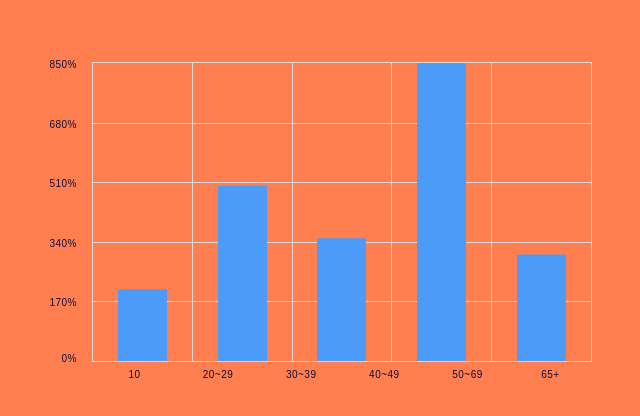
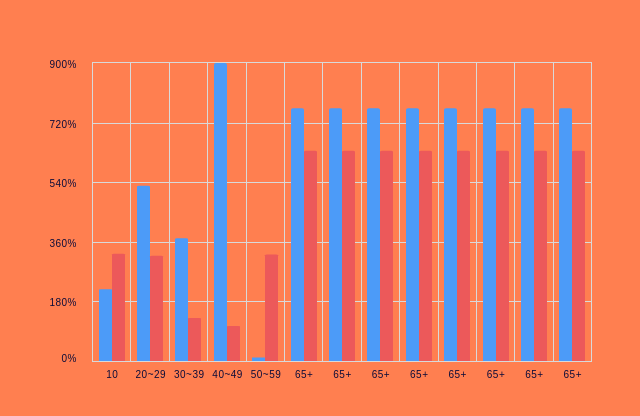
Before and after one commit to dovigod/Mega-component, a React (Vite) app: page / in a window 1280 px wide. Shown: the part 188-604 px from the top of the page, without its empty margins (298-938 px from the left). Built offline with nearby package versions, Linux system fonts and the light colour scheme.

Commit message:
barchart polished

```diff
--- a/src/App.tsx
+++ b/src/App.tsx
@@ -1,19 +1,63 @@
 import './styles/basics/_styles.scss';
 import BarChart from '@/components/BarChart';
 import styled from 'styled-components';
-const data = [205, 500, 350, 850, 304];
+const data = [205, 500, 350, 850, 304,721];
 const mockXLabel = ['10', '20~29', '30~39', '40~49', '50~69', '65+'];
 
+const data2 = [[205,306], [500,300], [350,123], [850,100], [10,304],[721,600]];
+// const color = "var(--color-blue-400)"
+const color = ["var(--color-blue-400)","var(--color-red-500)"]
+
+
+const d = [{
+	label : '10',
+	value : [205,306]
+},{
+	label : '20~29',
+	value : [500,300]
+},{
+	label : '30~39',
+	value : [350,123]
+},{
+	label : '40~49',
+	value : [850,100]
+},{
+	label : '50~59',
+	value : [10,304]
+},{
+	label : '65+',
+	value : [721,600]
+},{
+	label : '65+',
+	value : [721,600]
+},{
+	label : '65+',
+	value : [721,600]
+},{
+	label : '65+',
+	value : [721,600]
+},{
+	label : '65+',
+	value : [721,600]
+},{
+	label : '65+',
+	value : [721,600]
+},{
+	label : '65+',
+	value : [721,600]
+},{
+	label : '65+',
+	value : [721,600]
+}]
 function App() {
 	return (
 		<div className="App">
 			<Container>
 				<BarChart
-					data={data}
-					xLabel={mockXLabel}
-					grouped={false}
+					data={d}
+					grouped={true}
 					showLegend={false}
-					color="var(--color-blue-400)"
+					color={color}
 				/>
 			</Container>
 		</div>
--- a/src/components/BarChart/Chart.tsx
+++ b/src/components/BarChart/Chart.tsx
@@ -1,7 +1,7 @@
 import React, { useEffect } from 'react';
 import styled from 'styled-components';
 import Column from './Column';
-import { ChartProps } from '@/types';
+import { ChartProps , BarChartDataType } from '@/types';
 import Heading from '@/components/Basic/Typography/Heading';
 
 interface XLabelProps {
@@ -14,10 +14,8 @@ interface YLabelProps {
 }
 /**
  *
- * @param {ChartData} data - default For De
+ * @param {BarChartDataType[]} data
  * @param {number} rowCount - number of rows , (default = 5)
- * @param {[...string]} xLabel - x-axis Label
- * @param { string | [...number]} yLabel - y-axis Label unit
  * @param {CSSObject} [labelStyle] - style objects apply to labels
  * @param {string} [fontSize] - size of font
  * @param {number} [rowCount] - (!important) if type of yLabel is string, must set value of this
@@ -26,8 +24,6 @@ interface YLabelProps {
  */
 const Chart = ({
 	data,
-	xLabel,
-	yLabel,
 	labelStyle,
 	yLabelSpacing,
 	xLabelSpacing,
@@ -35,39 +31,10 @@ const Chart = ({
 	rowCount = 5,
 	grouped,
 	yLabelUnit = '%',
-	color
+	color,
 }: ChartProps) => {
-	let dataMax = 0;
-	if (data[0] instanceof Array) {
-		const tmp = [];
-
-		for (const d of data) {
-			const t = d as Array<number>;
-			tmp.push(...t);
-		}
-		dataMax = Math.ceil(Math.max(...tmp));
-	} else {
-		const t = data as Array<number>;
-		dataMax = Math.ceil(Math.max(...t));
-	}
-	const amountPerBox = dataMax / rowCount;
-
-	let yLab: any = yLabel;
-	if (yLab instanceof Array) {
-		yLab.sort((a, b) => 0 - (a > b ? 1 : -1));
-	}
-
-	if (typeof yLab === 'undefined') {
-		yLab = [dataMax];
-
-		for (let i = 0; i < data.length - 1; i++) {
-			yLab.push(Math.ceil(yLab[yLab.length - 1] - amountPerBox));
-		}
-		yLab.push(0);
-	}
-
-	// logics ..ing for classificating datas..
-	//
+	const dataMax = getMaxData(data)
+	const yLab = generateYlabelValue(dataMax , rowCount);
 
 	return (
 		<Container>
@@ -75,9 +42,9 @@ const Chart = ({
 				if (grouped) {
 					return (
 						<Column
-							key={'barchart-column' + idx}
+							key={'barchart-column' + idx + item}
 							rows={rowCount}
-							percent={item}
+							percent={item.value}
 							grouped={grouped}
 							color={color}
 							dataMax={dataMax}
@@ -86,9 +53,9 @@ const Chart = ({
 				} else {
 					return (
 						<Column
-							key={'barchart-column' + idx}
+							key={'barchart-column' + idx + item}
 							rows={rowCount}
-							percent={((item as number) / dataMax) * 100}
+							percent={((item.value as number) / dataMax) * 100}
 							grouped={grouped}
 							color={color}
 							dataMax={dataMax}
@@ -97,30 +64,30 @@ const Chart = ({
 				}
 			})}
 
-			{yLab?.map((item: string, idx: number) => (
+			{yLab?.map((item: number, idx: number) => {
+				return (
 				<Ylabel key={'barchart-y-axis ' + item} top={idx * (1 / rowCount) * 100} yLabelSpacing={yLabelSpacing}>
 					<Heading variant="H9" style={{ ...labelStyle, fontSize: fontSize }}>
 						{item}
 						{yLabelUnit}
 					</Heading>
 				</Ylabel>
-			))}
-			{xLabel
-				? xLabel.map((item, idx) => {
-						console.log(item);
+			)})}
+			{
+				data.map(({label}, idx) => {
 						return (
 							<Xlabel
-								key={'barchart-x-axis ' + item}
-								left={idx * (1 / xLabel.length) * 100 + (0.5 / xLabel.length) * 100}
+								key={'barchart-x-axis ' + label + idx}
+								left={idx * (1 / data.length) * 100 + (0.5 / data.length) * 100}
 								xLabelSpacing={xLabelSpacing}
 							>
 								<Heading variant="H9" style={{ ...labelStyle, fontSize: fontSize }}>
-									{item}
+									{label}
 								</Heading>
 							</Xlabel>
 						);
-				  })
-				: null}
+				})
+			}
 		</Container>
 	);
 };
@@ -149,3 +116,52 @@ const Xlabel = styled.div<XLabelProps>`
 	left: ${({ xLabelSpacing, left }) =>
 		xLabelSpacing ? `calc(${left}% - ${xLabelSpacing})` : `calc(${left}% - 15px)`};
 `;
+
+
+const getMaxData = (data : BarChartDataType[]) => {
+	let dataMax = 0;
+	if (data[0].value instanceof Array) {
+		const tmp = [];
+
+		for (const d of data) {
+			const t = d.value as Array<number>;
+			tmp.push(...t);
+		}
+		dataMax = Math.ceil(Math.max(...tmp));
+	} else {
+		const valueList : number[] = []
+		for(const d of data){
+			valueList.push(d.value as number)
+		}
+		dataMax = Math.ceil(Math.max(...valueList));
+	}
+	return dataMax
+}
+
+const generateYlabelValue = (dataMax : number , rowCount : number) => {
+	let yLab = null;
+	let digit = 1
+	let highestMaxDigit = null;
+	while(dataMax % digit !== dataMax){
+		digit *=10;
+	}
+	highestMaxDigit = digit / 10;
+	while(highestMaxDigit !== digit){
+		if(Math.floor(dataMax / highestMaxDigit) === 0){
+			break;
+		}
+		highestMaxDigit = highestMaxDigit + (digit / 10)
+	}
+	dataMax = highestMaxDigit;
+
+	const amountPerBox = Number(highestMaxDigit / rowCount);
+	yLab = [highestMaxDigit];
+
+
+
+	for (let i = 0; i < rowCount - 1; i++) {
+		yLab.push(yLab[yLab.length - 1] - amountPerBox);
+	}
+	yLab.push(0);
+	return yLab;
+}
--- a/src/components/BarChart/Column.tsx
+++ b/src/components/BarChart/Column.tsx
@@ -1,6 +1,6 @@
 import styled from 'styled-components';
 import { useState, useEffect } from 'react';
-import { BarChartColumnProps } from 'types';
+import { BarChartColumnProps } from '@/types';
 
 interface PercentageProps {
 	[index: number]: string;
@@ -26,20 +26,22 @@ const Column = ({ rows, grouped = false, barWidth, percent = 0, color = 'tomato'
 
 	const iterator = new Array(rows).fill(Math.random());
 	useEffect(() => {
+
 		if (grouped) {
 			if (!(percent instanceof Array) || !(color instanceof Array)) {
-				console.log('wrong arg format');
+				console.log(!(percent instanceof Array) ? 'percent' : 'color' + 'wrong arg format');
 				return;
 			}
 			setPercentage([(percent[0] / dataMax) * 100, (percent[1] / dataMax) * 100]);
 		} else {
 			if (percent instanceof Array || color instanceof Array) {
-				console.log('wrong arg format');
+				console.log(!(percent instanceof Array) ? 'percent' : 'color' +'wrong arg format');
 				return;
 			}
 			setPercentage(percent);
 		}
 	}, []);
+
 
 	return (
 		<Container>
@@ -60,7 +62,7 @@ const Column = ({ rows, grouped = false, barWidth, percent = 0, color = 'tomato'
 					color={!grouped ? (color as string) : color[0]}
 				/>
 				{grouped && percentage instanceof Array ? (
-					<Percentage percent={percentage[0]} width={barWidth} grouped={grouped} color={color[1]} />
+					<Percentage percent={percentage[1]} width={barWidth} grouped={grouped} color={color[1]} />
 				) : null}
 			</PercentGroup>
 		</Container>
@@ -104,7 +106,7 @@ const Percentage = styled.div<PercentageProps>`
 	transform-origin: bottom center;
 	transition: transform 1s ease-in-out;
 	${({ percent }) => ({ transform: `scaleY(${percent || 0}%)` })};
-	${({ width, grouped }) => (grouped ? { width: width || '35%' } : { width: width || '50%' })};
+	${({ width, grouped }) => (grouped ? { width: `${width || '35%'}` } : { width: width || '50%' })};
 	height: 100%;
 	border-top-left-radius: 2px;
 	border-top-right-radius: 2px;
--- a/src/components/BarChart/index.tsx
+++ b/src/components/BarChart/index.tsx
@@ -2,15 +2,13 @@ import React, { useEffect } from 'react';
 import styled from 'styled-components';
 import Chart from './Chart';
 import Heading from '@/components/Basic/Typography/Heading';
-import { BarChartDataType, BarChartProps } from '@/types';
-const mockData: BarChartDataType = [46, 32, 8, 14, 28];
+import { BarChartProps } from '@/types';
 const mockYLabel = '%';
 
 /**
  *
  * @param {ChartData} data - default For De
  * @param {number} rowCount - number of rows , (default = 5)
- * @param {[...string]} xLabel - x-axis Label
  * @param { string | [...number]} yLabel - y-axis Label unit
  * @param {CSSObject} [labelStyle] - style objects apply to labels
  * @param {string} [fontSize] - size of font
@@ -23,20 +21,18 @@ const mockYLabel = '%';
  */
 
 const BarChart = ({
-	data = mockData,
-	xLabel,
+	data,
 	yLabelUnit = mockYLabel,
 	rowCount,
 	grouped,
 	color,
 	legendTag,
-	showLegend
+	showLegend,
 }: BarChartProps) => {
 	return (
 		<Container>
 			<Chart
 				data={data}
-				xLabel={xLabel}
 				yLabelUnit={yLabelUnit}
 				rowCount={rowCount}
 				grouped={grouped}
```
Also changed, not shown: src/types.ts (+8 -7 lines).
